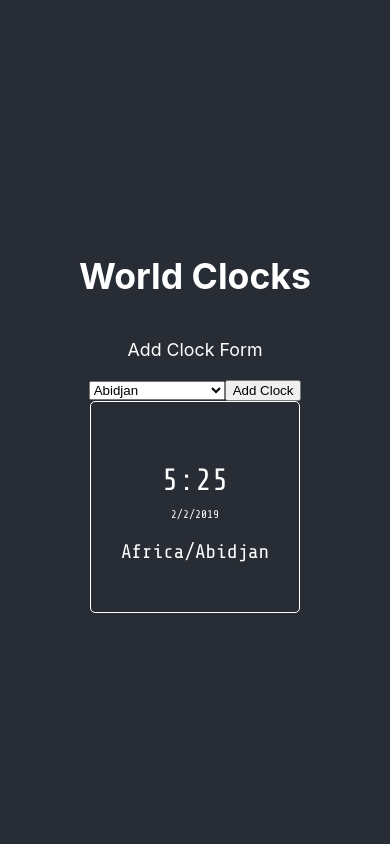
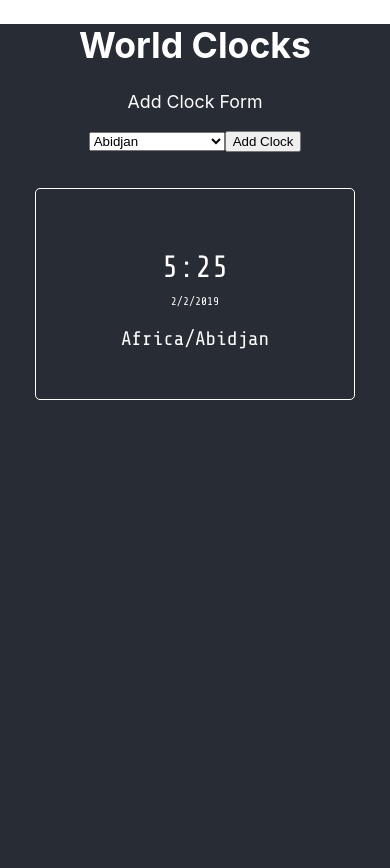
Before and after one commit to BarbaraPruz/clocks, a React (Create React App) app: page / in a window 390 px wide. Before the commit the page ends 844 px from the top, so only its background shows below. Built offline with nearby package versions, Linux system fonts and the light colour scheme.

Commit message:
Display clocks in responsive css grid

```diff
--- a/src/App.css
+++ b/src/App.css
@@ -17,13 +17,18 @@ code {
   text-align: center;
   background-color: #282c34;
   min-height: 100vh;
-  display: flex;
-  flex-direction: column;
-  align-items: center;
-  justify-content: center;
   font-size: calc(10px + 2vmin);
   color: white;
 }
+
+.clocks {
+  display: grid;
+  grid-template-columns: repeat(auto-fit, 320px);
+  grid-gap: 1em;
+  justify-content: center;
+  margin-top: 2em;
+}
+
 
 /* general clock styling */
 .clock {
--- a/src/App.js
+++ b/src/App.js
@@ -20,7 +20,7 @@ function App () {
     <div className="App">
       <h1>World Clocks</h1>
       <AddClockForm callback={addClock} />
-      <div className="Clocks">
+      <div className="clocks">
         { clocks.map((c,id) =>
           <Clock {...(c ? {timezone: c} : undefined)} key={id} />
         ) }
```
Also changed, not shown: src/components/digitalClock.js (line endings or trailing spaces).
